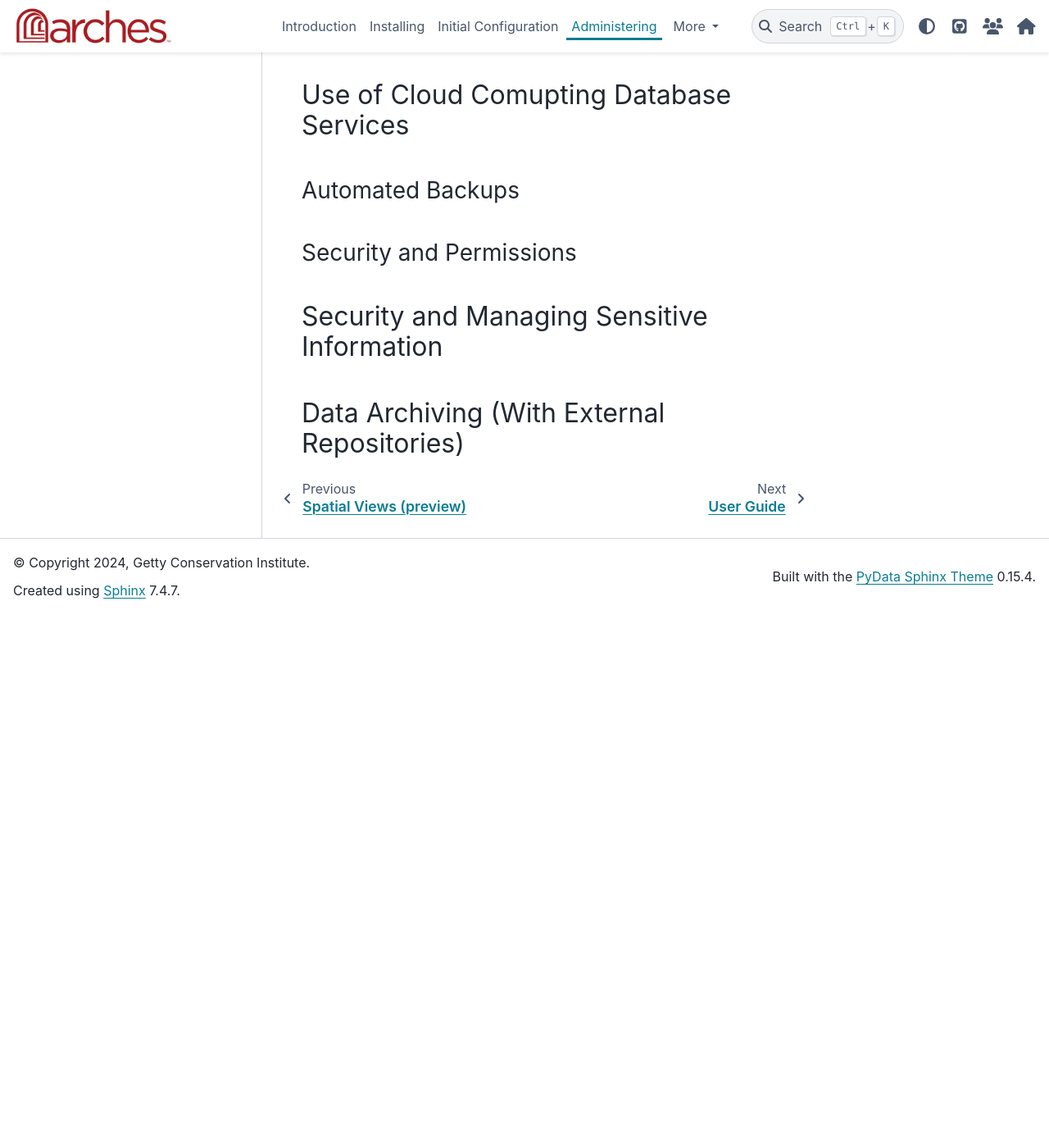
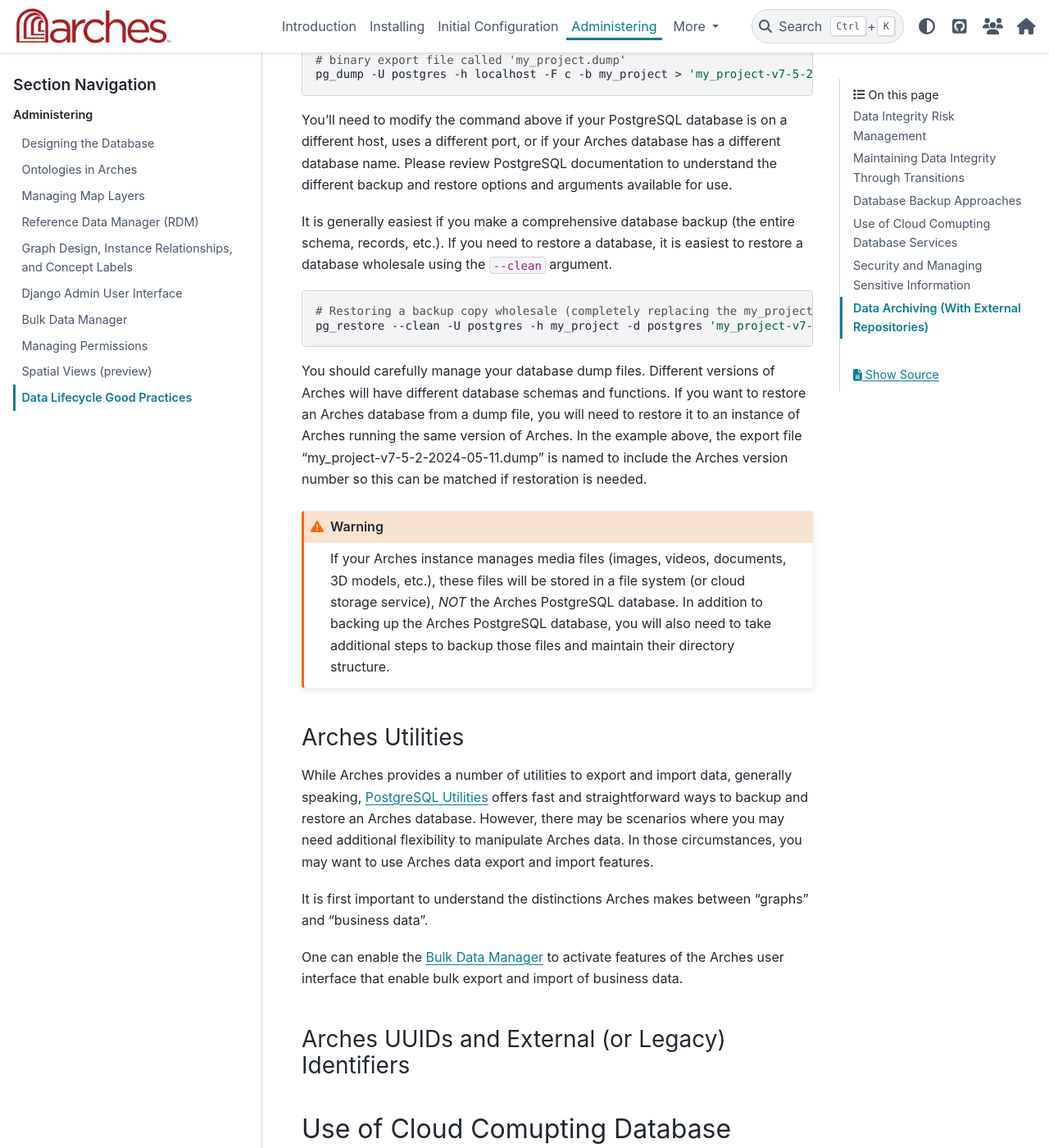
Before and after one commit to archesproject/arches-docs, a Sphinx documentation site: the page built from docs/administering/data-life-cycle.rst, in a window 1280 px wide and 1400 px high, scrolled down 5090 px. Shown: the whole window at 82% size. Built offline with Sphinx 7.4.7 and the PyData theme 0.15.4, drawn with Linux system fonts in a browser that asks for light colours; before the commit the page ends 5840 px from its top, so only the background shows below that; some of the changed text lies outside the part shown.

Commit message:
Added Postgresql restore example

```diff
--- a/docs/administering/data-life-cycle.rst
+++ b/docs/administering/data-life-cycle.rst
@@ -57,6 +57,13 @@
 Version Upgrades and Migrations
 -------------------------------
 
+As a rule, one should make comprehensive backups of Arches databases *prior* to making software updates and version upgrades.
+
+The Arches core application has ongoing software development to add new features, improve performance, fix bugs and make other enhancements (see: :ref:`Arches Release Process`). Some of these software updates will involve changes to the Arches PostgreSQL database. In cases where software updates require changes to the database, Arches makes use of Django `"migrations" <https://docs.djangoproject.com/en/5.0/topics/migrations/>`_) to automatically update the PostgreSQL database.
+
+Database migrations may change certain database records, the database schema, or both. We recommend review of the release notes (see :ref:`Arches Releases`) associated with version update to understand the nature of these changes. In any event, because Arches version upgrades typically involve database migrations, we *strongly recommend that you backup your data* prior to attempting an upgrade. See :ref:`PostgreSQL Utilities` below to review PostgreSQL utilities for backing up and restoring your database.
+
+
 
 Managing Provisional Edits
 --------------------------
@@ -77,7 +84,7 @@
 
 The safest approach to modifying data using Python and the Django ORM makes use of Arches' data validation and integrity logic. To leverage this logic, your Python code should make use of various proxy models (see `Django's documentation for proxy models <https://docs.djangoproject.com/en/stable/topics/db/models/#proxy-models>`_) that Arches defines. The proxy models defined by Arches often implement data validation and data integrity logic that help protect against data corruption.
 
-You can import proxy models (with their data validation and integrity logic) as below:
+In Python, one can import proxy models (with their data validation and integrity logic) as below:
 
 .. code-block:: python
 
@@ -108,9 +115,8 @@
 Database Backup Approaches
 ==========================
 
+Again, the most straightforward approach for normal backups is to make use of :ref:`PostgreSQL Utilities` for database backups and restoration. PostgreSQL utilities can be
 
-Arches Utilities
-----------------
 
 
 PostgreSQL Utilities
@@ -127,7 +133,30 @@
 
 You'll need to modify the command above if your PostgreSQL database is on a different host, uses a different port, or if your Arches database has a different database name. Please review PostgreSQL documentation to understand the different backup and restore options and arguments available for use.
 
+It is generally easiest if you make a comprehensive database backup (the entire schema, records, etc.). If you need to restore a database, it is easiest to restore a database wholesale using the ``--clean`` argument.
+
+.. code-block:: bash
+
+    # Restoring a backup copy wholesale (completely replacing the my_project database).
+    pg_restore --clean -U postgres -h my_project -d postgres 'my_project-v7-5-2-2024-05-11.dump'
+
+
 You should carefully manage your database dump files. Different versions of Arches will have different database schemas and functions. If you want to restore an Arches database from a dump file, you will need to restore it to an instance of Arches running the same version of Arches. In the example above, the export file "my_project-v7-5-2-2024-05-11.dump" is named to include the Arches version number so this can be matched if restoration is needed.
+
+
+.. warning::
+
+    If your Arches instance manages media files (images, videos, documents, 3D models, etc.), these files will be stored in a file system (or cloud storage service), *NOT* the Arches PostgreSQL database. In addition to backing up the  Arches PostgreSQL database, you will also need to take additional steps to backup those files and maintain their directory structure.
+
+
+Arches Utilities
+----------------
+
+While Arches provides a number of utilities to export and import data, generally speaking, :ref:`PostgreSQL Utilities` offers fast and straightforward ways to backup and restore an Arches database. However, there may be scenarios where you may need additional flexibility to manipulate Arches data. In those circumstances, you may want to use Arches data export and import features.
+
+It is first important to understand the distinctions Arches makes between "graphs" and "business data".
+
+One can enable the :ref:`Bulk Data Manager` to activate features of the Arches user interface that enable bulk export and import of business data.
 
 
 
```
